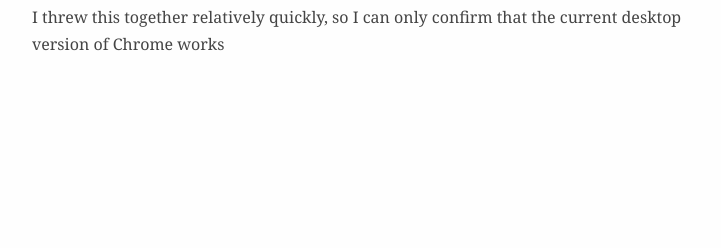
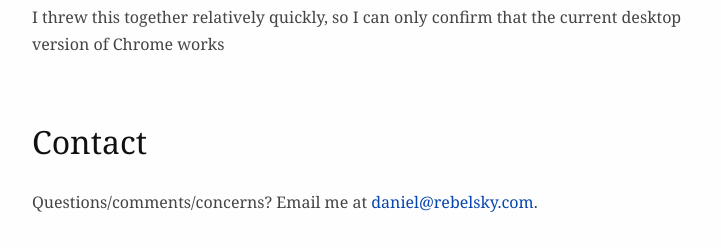
Before and after one commit to drebelsky/life_of_mark, a plain HTML site: page index.html in a window 1280 px wide. Shown: the part 697-945 px from the top of the page, without its empty margins (272-993 px from the left). Before the commit the page ends 800 px from the top, so only its background shows below. Drawn offline with Linux system fonts and the light colour scheme.

Commit message:
Added contact

```diff
--- a/index.html
+++ b/index.html
@@ -27,5 +27,7 @@
 <p>Start by clicking on this <a href="start.html">link</a>. After that, more or less, just follow the onscreen instructions. Note that sometimes to advance the story, you will have to click on a link, and further, note that the project isn't done until the acknowledgments page (there is a semi-long black screen that may otherwise be confusing).</p>
 <h2>Supported Browsers</h2>
 <p>I threw this together relatively quickly, so I can only confirm that the current desktop version of Chrome works</p>
+<h2>Contact</h2>
+<p>Questions/comments/concerns? Email me at <a href="mailto:daniel@rebelsky.com">daniel@rebelsky.com</a>.</p>
 </body>
 </html>
```
